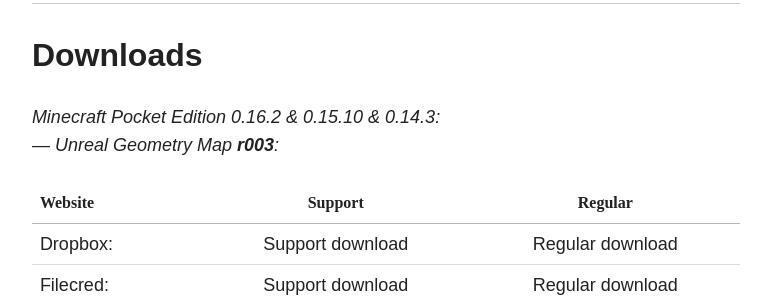
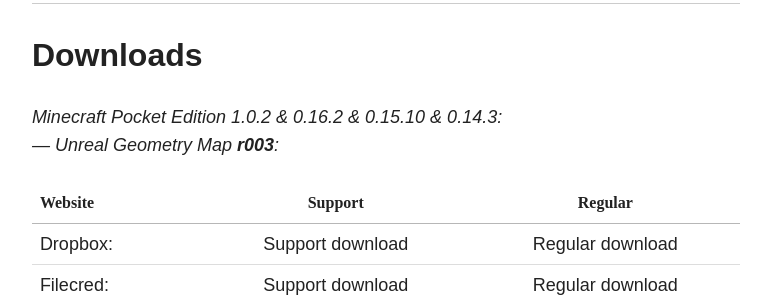
Before and after one commit to Desno365/Desno365.github.io, a Jekyll site: the page built from minecraft/unreal-map/index.md, in a window 1280 px wide and 900 px high, scrolled down 1514 px. Shown: the part 153-453 px from the top of the window, without its empty margins (254-1025 px from the left). Built offline with Jekyll 4.4.1, drawn with Linux system fonts in a browser that asks for light colours; nearby versions of some CDN libraries; comment, search, counter and statistics services are not loaded.

Commit message:
Update compatibility for MCPE 1.0.2

```diff
--- a/minecraft/unreal-map/index.md
+++ b/minecraft/unreal-map/index.md
@@ -43,7 +43,7 @@
 
 ## Downloads
 
-<i>Minecraft Pocket Edition 0.16.2 & 0.15.10 & 0.14.3:</i><br>
+<i>Minecraft Pocket Edition 1.0.2 & 0.16.2 & 0.15.10 & 0.14.3:</i><br>
 <i> --- Unreal Geometry Map <b>r003</b>:</i>
 
 | Website | Support | Regular |
```
Also changed, not shown: minecraft/desnoguns-mod/index.md (+1 -1 lines), minecraft/jukebox-mod/index.md (+1 -1 lines), minecraft/laser-mod/index.md (+1 -1 lines), minecraft/portal2-mod/index.md (+1 -1 lines).
